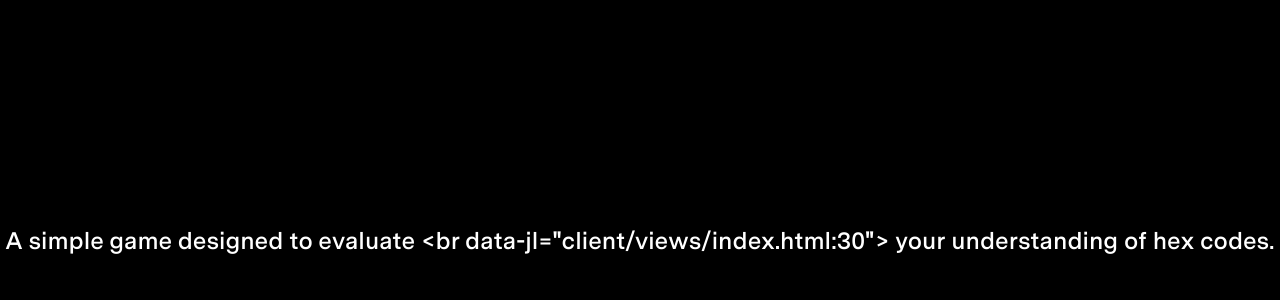
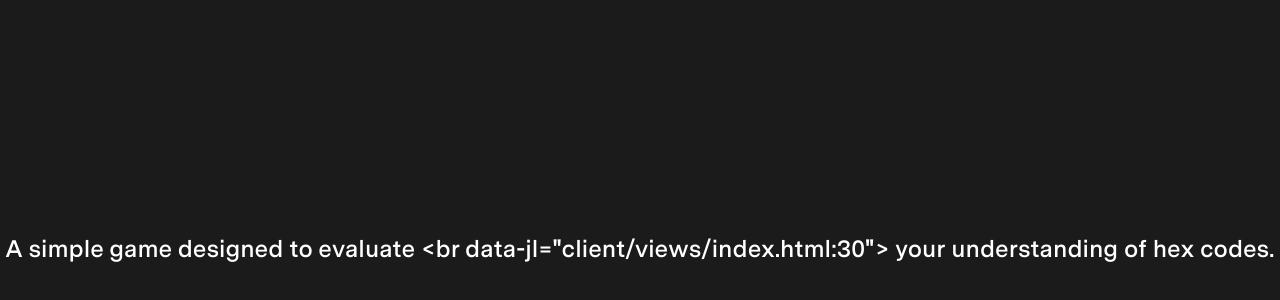
Before and after one commit to patrickojeh/hexguess, a website built with webpack: page client/views/index.html in a window 1280 px wide. Shown: the part 110-410 px from the top of the page. Built offline with nearby package versions, Linux system fonts and the light colour scheme.

Commit message:
Change bg color

```diff
--- a/client/src/scss/base/_base.scss
+++ b/client/src/scss/base/_base.scss
@@ -1,5 +1,5 @@
 body {
-	background: $black;
+	background: $near-black;
 	color: $white;
 	font-family: $primary-font;
 }
--- a/client/src/scss/layout/_intro.scss
+++ b/client/src/scss/layout/_intro.scss
@@ -3,7 +3,7 @@
   display: flex;
   justify-content: center;
   flex-direction: column;
-  gap: 64px;
+  gap: 48px;
   height: 100vh;
   text-align: center;
   &.active {
@@ -47,7 +47,7 @@
       width: 0%;
     }
     &::before {
-      background: $black;
+      background: $near-black;
       left: -100%;
       transition: .6s cubic-bezier(.6,0,0,.6) left;
       width: 100%;
```
